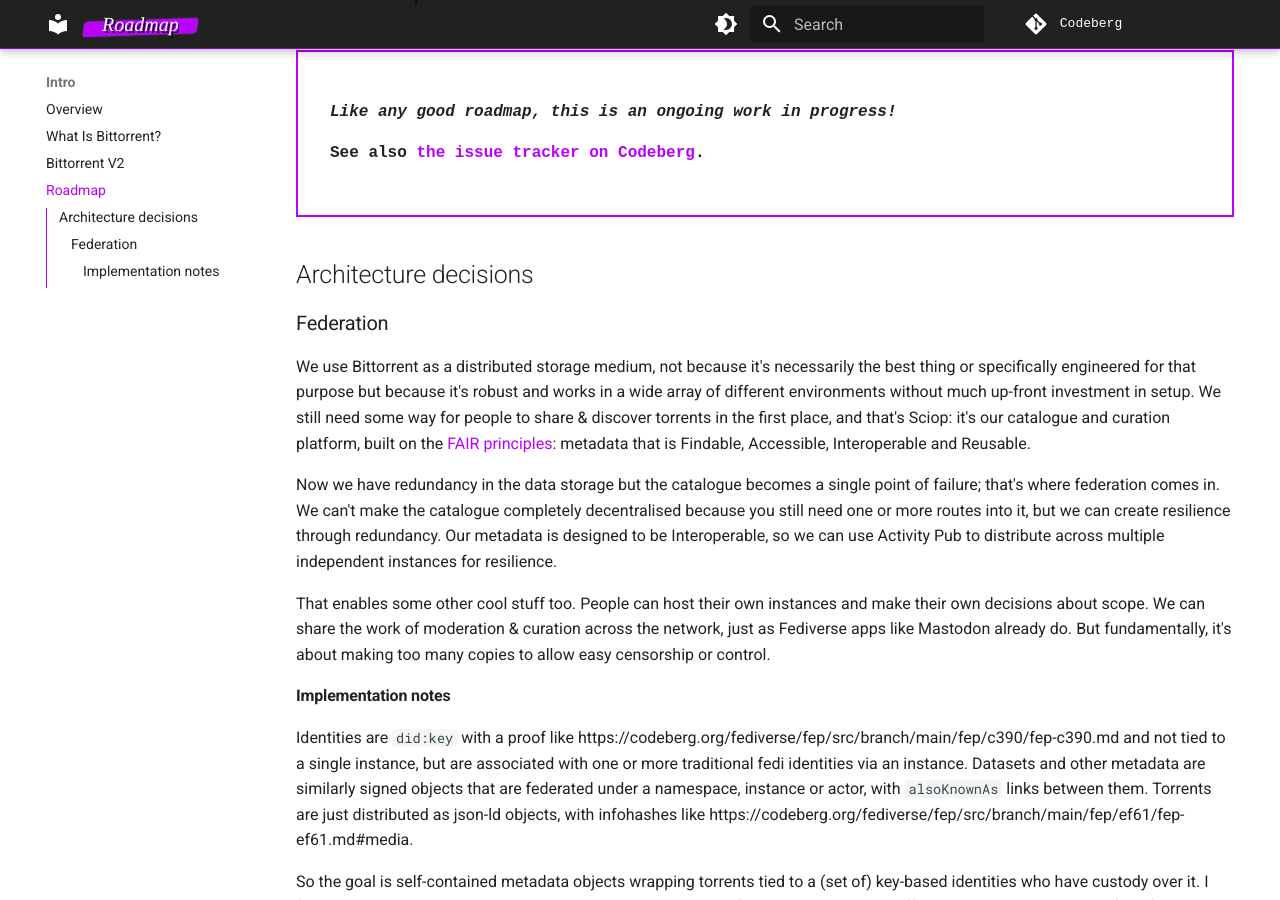
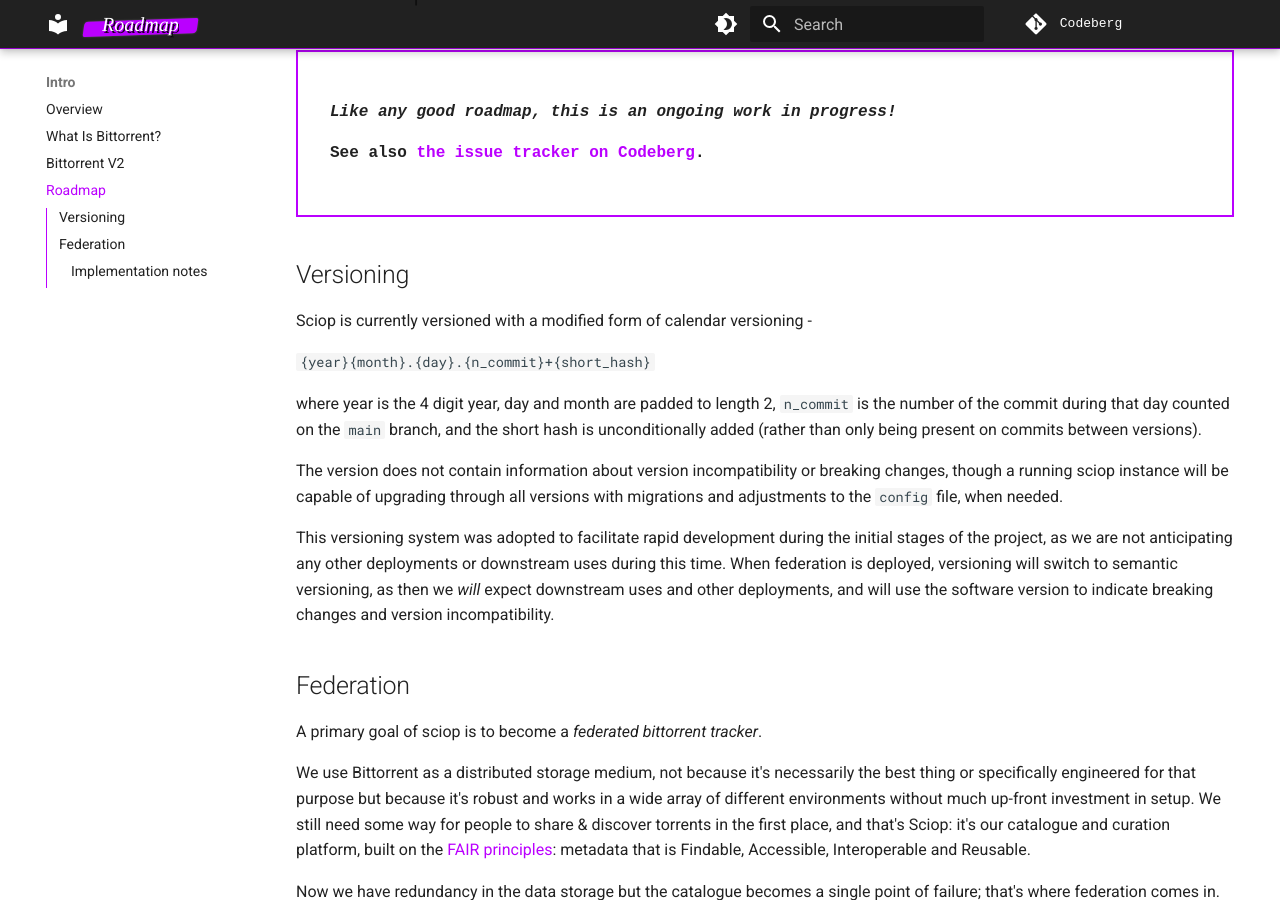
Before and after one commit to p2p-ld/sciop, an MkDocs documentation site: the page built from docs/intro/roadmap.md, in a window 1280 px wide and 900 px high, scrolled down 219 px. Built offline with MkDocs 1.6.1 and Material for MkDocs 9.7.7, drawn with Linux system fonts in a browser that asks for light colours; some web fonts are replaced.

Commit message:
add versioning statement, bump federation to top level

```diff
--- a/docs/intro/roadmap.md
+++ b/docs/intro/roadmap.md
@@ -9,9 +9,29 @@
 
 </div>
 
-## Architecture decisions
+## Versioning
 
-### Federation
+Sciop is currently versioned with a modified form of calendar versioning -
+
+`{year}{month}.{day}.{n_commit}+{short_hash}`
+
+where year is the 4 digit year, day and month are padded to length 2,
+`n_commit` is the number of the commit during that day counted on the `main` branch,
+and the short hash is unconditionally added (rather than only being present on commits between versions).
+
+The version does not contain information about version incompatibility or breaking changes,
+though a running sciop instance will be capable of upgrading through all versions
+with migrations and adjustments to the `config` file, when needed.
+
+This versioning system was adopted to facilitate rapid development during the initial stages of the project,
+as we are not anticipating any other deployments or downstream uses during this time.
+When federation is deployed, versioning will switch to semantic versioning,
+as then we *will* expect downstream uses and other deployments,
+and will use the software version to indicate breaking changes and version incompatibility.
+
+## Federation
+
+A primary goal of sciop is to become a *federated bittorrent tracker*.
 
 We use Bittorrent as a distributed storage medium,
 not because it's necessarily the best thing
```
